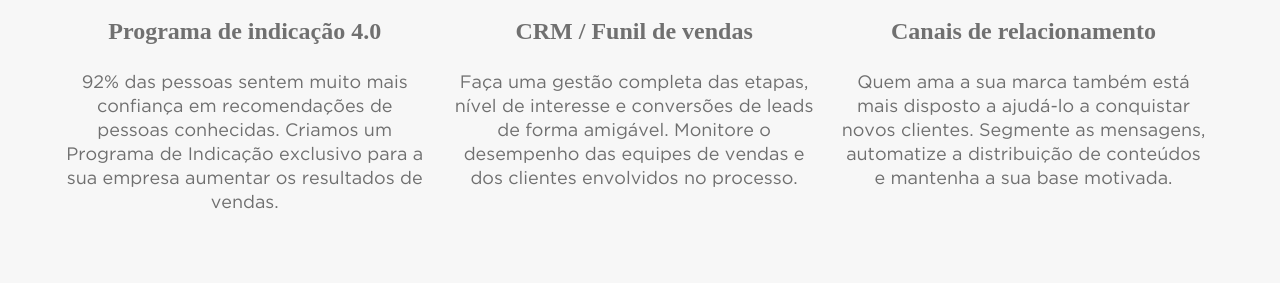
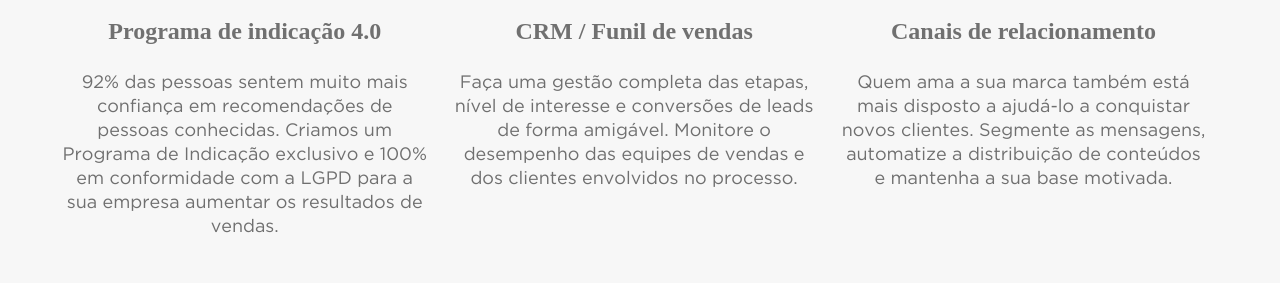
Before and after one commit to alexiakattah/oqlanding, a plain HTML site: page index.html in a window 1280 px wide. Shown: the part 1177-1460 px from the top of the page. Drawn offline with Linux system fonts and the light colour scheme; a web font is replaced by a local one.

Commit message:
lgpd text

```diff
--- a/index.html
+++ b/index.html
@@ -193,7 +193,7 @@
 					<img src="./assets/indication.svg" alt="Indication marketing" />
 					<h2 class="solution-title">Programa de indicação 4.0</h2>
 					<p class="solution-description">92% das pessoas sentem muito mais confiança
-						em recomendações de pessoas conhecidas. Criamos um Programa de Indicação exclusivo para  a sua empresa aumentar os resultados de vendas.</p>
+						em recomendações de pessoas conhecidas. Criamos um Programa de Indicação exclusivo e 100% em conformidade com a LGPD para a sua empresa aumentar os resultados de vendas.</p>
 				</div>
 				<div class="solution-item">
 					<img src="./assets/crm-funnel.svg" alt="Crm funnel" />
```
